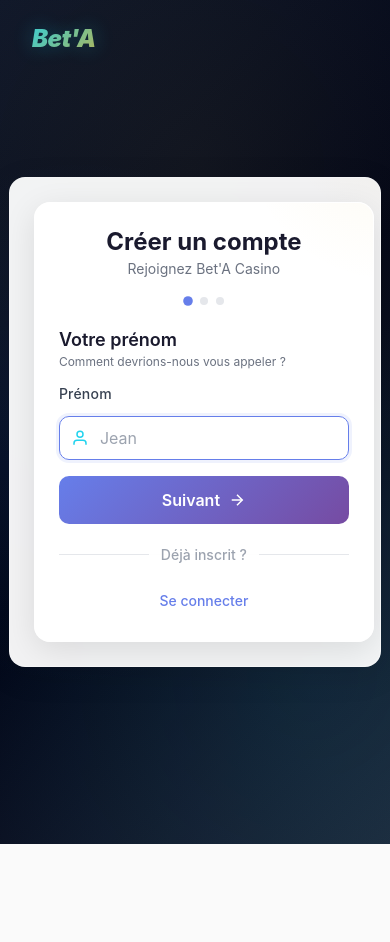
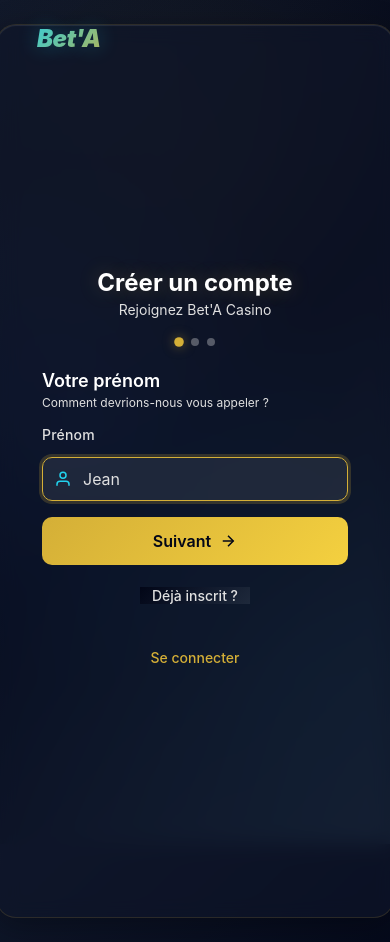
Before and after one commit to krishmey7/casino-app, a Django app: page /inscription/ in a window 390 px wide. Before the commit the page ends 844 px from the top, so only its background shows below. Run offline with Django 5.2, Linux system fonts and the light colour scheme.

Commit message:
Align login form with phone field and apply mobile-first design 4

```diff
--- a/casino_app/core/templates/core/inscription.html
+++ b/casino_app/core/templates/core/inscription.html
@@ -5,28 +5,53 @@
 
 {% block content %}
 <style>
-/* Modern Mobile First Design */
+/* Bet'A Casino Dark Theme - Full Screen Mobile First */
 body {
     min-height: 100vh;
+    width: 100%;
     display: flex;
+    flex-direction: column;
+    justify-content: center;
+    align-items: center;
+    padding: 20px;
+    background: linear-gradient(135deg, #020617 0%, #0f172a 50%, #1e293b 100%);
+    background-size: 400% 400%;
+    animation: gradientShift 15s ease infinite;
+    margin: 0;
+    overflow-x: hidden;
+    font-family: -apple-system, BlinkMacSystemFont, 'Segoe UI', Roboto, sans-serif;
+    position: relative;
+}
+
+body::before {
+    content: '';
+    position: fixed;
+    top: 0;
+    left: 0;
+    width: 100%;
+    height: 100%;
+    background:
+        radial-gradient(circle at 20% 50%, rgba(59, 130, 246, 0.15) 0%, transparent 50%),
+        radial-gradient(circle at 80% 80%, rgba(6, 182, 212, 0.1) 0%, transparent 50%),
+        radial-gradient(circle at 50% 20%, rgba(212, 175, 55, 0.08) 0%, transparent 50%);
+    pointer-events: none;
+    z-index: 0;
+}
+
+@keyframes gradientShift {
+    0%, 100% { background-position: 0% 50%; }
+    50% { background-position: 100% 50%; }
+}
+
+.auth-container {
+    width: 100%;
+    max-width: 380px;
+    display: flex;
+    flex-direction: column;
     align-items: center;
     justify-content: center;
-    background: linear-gradient(135deg, #667eea 0%, #764ba2 100%);
-    margin: 0;
-    padding: 1rem;
-    overflow-x: hidden;
-    font-family: -apple-system, BlinkMacSystemFont, 'Segoe UI', Roboto, sans-serif;
-}
-
-.auth-card {
-    width: 90%;
-    max-width: 380px;
-    background: rgba(255, 255, 255, 0.95);
-    backdrop-filter: blur(10px);
-    border-radius: 16px;
-    padding: 1.5rem;
-    box-shadow: 0 8px 32px rgba(0, 0, 0, 0.1);
-    border: 1px solid rgba(255, 255, 255, 0.2);
+    position: relative;
+    z-index: 1;
 }
 
 .auth-header {
@@ -37,13 +62,14 @@
 .auth-title {
     font-size: 1.5rem;
     font-weight: 700;
-    color: #1a1a2e;
+    color: #ffffff;
     margin: 0 0 0.25rem 0;
+    text-shadow: 0 0 20px rgba(212, 175, 55, 0.3);
 }
 
 .auth-subtitle {
     font-size: 0.875rem;
-    color: #6b7280;
+    color: #e0e0e0;
     margin: 0;
 }
 
@@ -59,17 +85,18 @@
     width: 8px;
     height: 8px;
     border-radius: 50%;
-    background: #e5e7eb;
+    background: rgba(255, 255, 255, 0.3);
     transition: all 0.3s ease;
 }
 
 .progress-dot.active {
-    background: #667eea;
+    background: #d4af37;
     transform: scale(1.2);
+    box-shadow: 0 0 10px rgba(212, 175, 55, 0.5);
 }
 
 .progress-dot.completed {
-    background: #667eea;
+    background: #d4af37;
 }
 
 /* Error Messages */
@@ -120,13 +147,13 @@
 .step-title {
     font-size: 1.125rem;
     font-weight: 600;
-    color: #1a1a2e;
+    color: #ffffff;
     margin: 0 0 0.25rem 0;
 }
 
 .step-subtitle {
     font-size: 0.75rem;
-    color: #6b7280;
+    color: #e0e0e0;
     margin: 0;
 }
 
@@ -139,7 +166,7 @@
     display: block;
     font-size: 0.875rem;
     font-weight: 500;
-    color: #374151;
+    color: #e0e0e0;
     margin-bottom: 0.375rem;
 }
 
@@ -152,20 +179,21 @@
     height: 44px;
     padding: 0 1rem 0 2.5rem;
     font-size: 1rem;
-    border: 1px solid #e5e7eb;
+    border: 1px solid rgba(255, 255, 255, 0.2);
     border-radius: 10px;
     transition: all 0.2s ease;
-    background: white;
+    background: rgba(255, 255, 255, 0.08);
+    color: #ffffff !important;
 }
 
 .form-input:focus {
     outline: none;
-    border-color: #667eea;
-    box-shadow: 0 0 0 3px rgba(102, 126, 234, 0.1);
+    border-color: #d4af37;
+    box-shadow: 0 0 0 3px rgba(212, 175, 55, 0.2);
 }
 
 .form-input::placeholder {
-    color: #9ca3af;
+    color: #e0e0e0;
 }
 
 .input-icon {
@@ -231,26 +260,27 @@
 }
 
 .btn-primary {
-    background: linear-gradient(135deg, #667eea 0%, #764ba2 100%);
-    color: white;
+    background: linear-gradient(135deg, #d4af37 0%, #f4d03f 100%);
+    color: #020617;
 }
 
 .btn-primary:hover {
-    box-shadow: 0 4px 12px rgba(102, 126, 234, 0.4);
+    box-shadow: 0 4px 12px rgba(212, 175, 55, 0.4);
 }
 
 .btn-secondary {
-    background: #f3f4f6;
-    color: #374151;
+    background: rgba(255, 255, 255, 0.1);
+    color: #ffffff;
+    border: 1px solid rgba(255, 255, 255, 0.2);
 }
 
 .btn-secondary:hover {
-    background: #e5e7eb;
+    background: rgba(255, 255, 255, 0.15);
 }
 
 .btn-link {
     background: none;
-    color: #667eea;
+    color: #d4af37;
     text-decoration: none;
     font-size: 0.875rem;
     font-weight: 500;
@@ -287,19 +318,19 @@
     top: 50%;
     width: 100%;
     height: 1px;
-    background: #e5e7eb;
+    background: rgba(255, 255, 255, 0.2);
 }
 
 .divider-text {
-    background: rgba(255, 255, 255, 0.95);
+    background: linear-gradient(135deg, #020617 0%, #0f172a 50%, #1e293b 100%);
     padding: 0 0.75rem;
-    color: #9ca3af;
+    color: #e0e0e0;
     font-size: 0.875rem;
     position: relative;
 }
 </style>
 
-<div class="auth-card">
+<div class="auth-container">
     <div class="auth-header">
         <h1 class="auth-title">Créer un compte</h1>
         <p class="auth-subtitle">Rejoignez Bet'A Casino</p>
```
Also changed, not shown: other parts of casino_app/core/templates/core/inscription.html (+12 -10 lines), casino_app/core/templates/core/connexion.html (+80 -49 lines).
